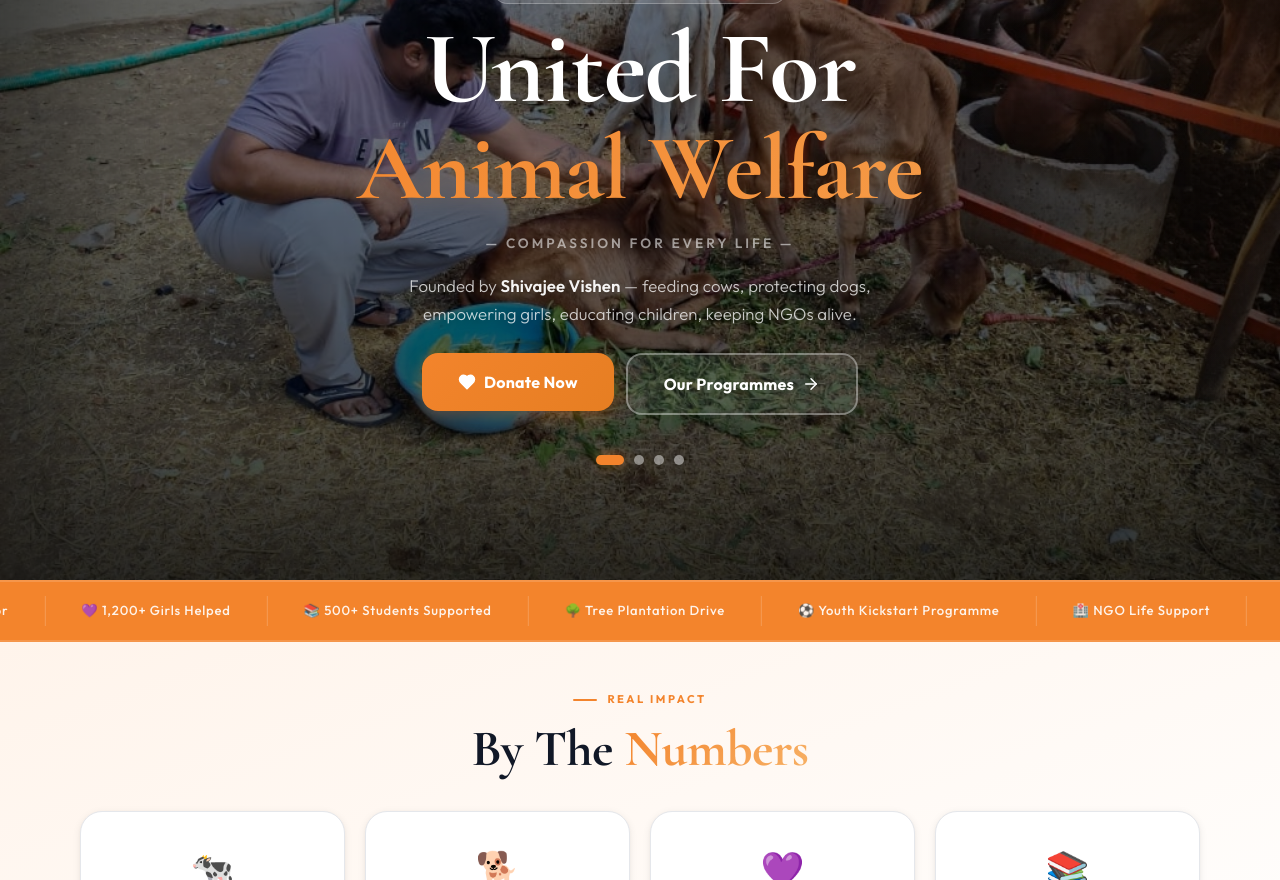
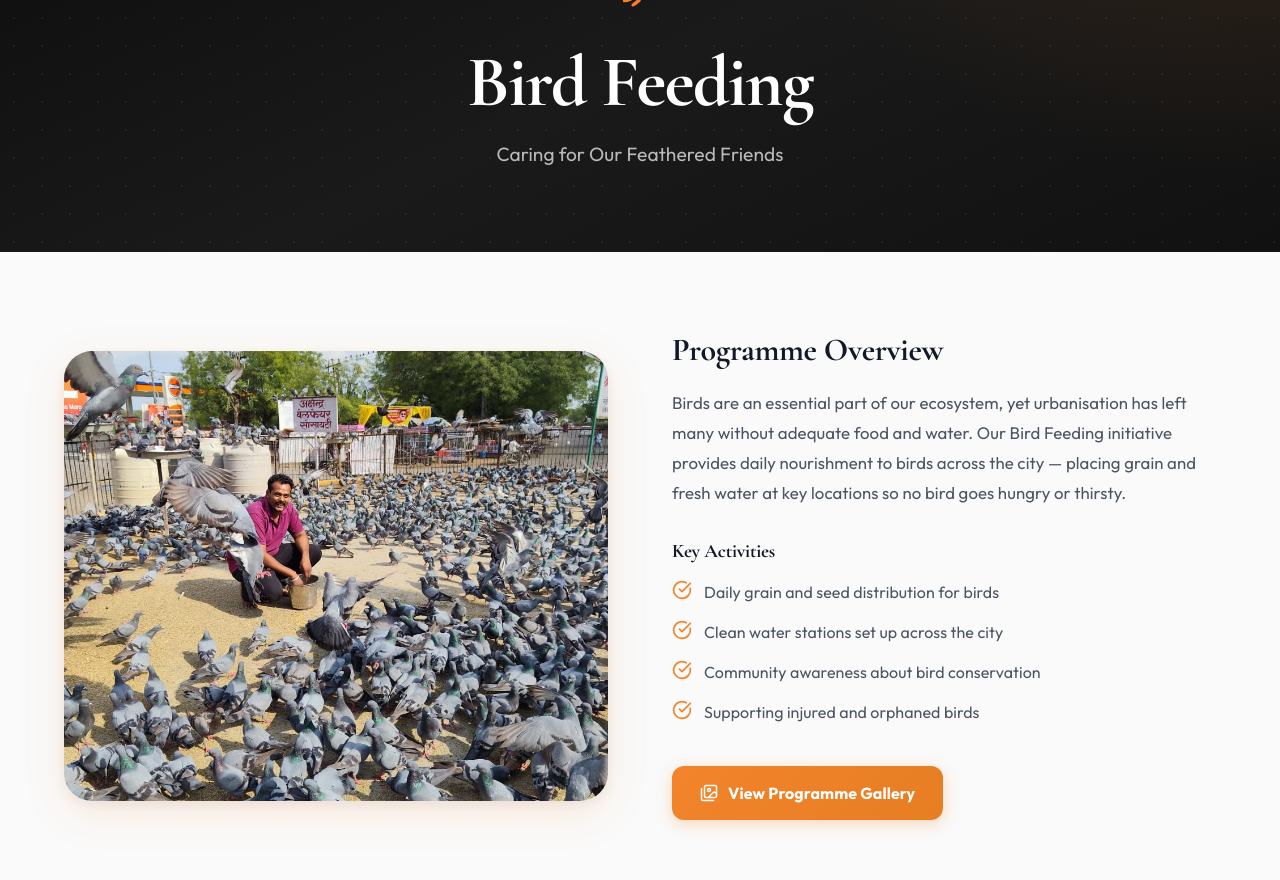
Before and after one commit to VishnuDixit23/UAW, a React (Vite) app: page /ourwork/bird-feeding in a window 1280 px wide. Before the commit this address led to /. Shown: the part 220-1100 px from the top of the page. Built offline with nearby package versions, Linux system fonts and the light colour scheme.

Commit message:
Bird Feeding and reviews hidden

```diff
--- a/src/components/Navbar.jsx
+++ b/src/components/Navbar.jsx
@@ -18,6 +18,7 @@ const WORK = [
   { to:"/ourwork/education", label:"📚 Education" },
   { to:"/ourwork/plantation", label:"🌳 Environment & Plantation" },
   { to:"/ourwork/youth-kickstart", label:"⚽ Youth Kickstart Programme" },
+  { to:"/ourwork/bird-feeding", label:"🐦 Bird Feeding" },
 ];
 
 export default function Navbar() {
--- a/src/pages/About.jsx
+++ b/src/pages/About.jsx
@@ -5,7 +5,7 @@ import Navbar from "../components/Navbar";
 import Footer from "../components/Footer";
 import { Link } from "react-router-dom";
 
-const SECTORS_PRIMARY = ["Animal Welfare 🐾","Children & Education & Literacy","Women's Development & Empowerment",,"Youth Sports Development"];
+const SECTORS_PRIMARY = ["Animal Welfare 🐾","Children & Education & Literacy","Women's Development & Empowerment","Youth Sports Development"];
 const SECTORS_SECONDARY = ["Agriculture & Animal Husbandry","Art & Culture","Biotechnology","Civic Issues","Dalit Upliftment","Differently Abled","Disaster Management","Drinking Water","Aged / Elderly","Environment & Forests","Food Processing","HIV/AIDS","Housing","Human Rights","ICT","Labour & Employment","Land Resources","Legal Awareness & Aid","Micro Finance","MSMEs","Minority Issues","New & Renewable Energy","Nutrition","Panchayati Raj","Prisoner's Issues","Right to Information"];
 
 
@@ -15,7 +15,7 @@ const MILESTONES = [
   { year:"2026", title:"NGO Support Programme", desc:"Launched flagship programme to financially support struggling animal welfare NGOs." },
   { year:"2026", title:"India Head Appointed",  desc:"Abhishek Soni takes charge to scale pan-India operations." },
   { year:"2026", title:"Fundraising Head Appointed",  desc:"Hardik Visaria will take the lead of all Fundraising activities." },
-  { year:"2026", title:"Impact So Far",  desc:"Cow fed (7,000+), dog cared for (5,000+), girls hygiene (1,200+), education (500+)." },
+  { year:"2026", title:"Impact So Far",  desc:"Cow fed (7,000+), dogs cared for (5,000+), girls hygiene (1,200+), education (500+)." },
 ];
 
 const fade = (delay=0, dir='up') => ({
--- a/src/pages/Gallery.jsx
+++ b/src/pages/Gallery.jsx
@@ -91,6 +91,18 @@ const GALLERY_CATEGORIES = [
     coverImage: "/gallery/plantation/plt1.jpeg",
     images: [
       { src: "/gallery/plantation/plt1.jpeg", caption: "“Today we planted a sapling, tomorrow it will grow into hope. Small actions today create a greener, healthier future for all.” 🌱🌍💚" }
+    ],
+  },
+  {
+    id: "bird-feeding",
+    title: "Bird Feeding",
+    description: "Providing food and water to birds across the city — ensuring our feathered friends never go hungry or thirsty.",
+    icon: "🐦",
+    date: "Active",
+    coverImage: "/gallery/bird-feeding/bir1.jpeg",
+    images: [
+      { src: "/gallery/bird-feeding/bir1.jpeg", caption: "“Feeding hope, one grain at a time.”" },
+      { src: "/gallery/bird-feeding/bir2.jpeg", caption: "“Be the reason a life feels safe today. Feed, care, protect.”" }
     ],
   },
 ];
--- a/src/pages/Home.jsx
+++ b/src/pages/Home.jsx
@@ -24,6 +24,7 @@ const PROGRAMMES = [
   { id:"education", title:"Education",                 desc:"Providing books, stationery and geometric boxes to underprivileged students so no child is denied the right to learn.",                             icon:"📚", img:"/programmes/education.jpeg",   stat:"500+",   statLabel:"Students Helped" },
   { id:"plantation", title:"Environment & Plantation",  desc:"Plantation drives to combat climate change, deforestation and pollution — building greener, healthier communities across Rajasthan.",               icon:"🌳", img:"/programmes/environment-new.jpg", stat:"57+",  statLabel:"Trees Planted" },
   { id:"youth-kickstart", title:"Youth Kickstart Programme",  desc:"Running for 4–5 years, we support talented youth from financially challenged backgrounds — providing sports training, education, accommodation and nutrition. Proud sponsors of Jaipur City Football Club.", icon:"⚽", img:"/programmes/youth.jpeg", stat:"4–5 Yrs", statLabel:"Running Strong" },
+  { id:"bird-feeding", title:"Bird Feeding",  desc:"Providing food and water to birds across the city — ensuring our feathered friends never go hungry or thirsty.", icon:"🐦", img:"/gallery/bird-feeding/bir1.jpeg", stat:"Daily", statLabel:"Feeding Drives" },
 ];
 
 const STATS = [
@@ -395,7 +396,8 @@ export default function Home() {
         </div>
       </section>
 
-      {/* ═══════════ TESTIMONIALS ═══════════ */}
+      {/* ═══════════ TESTIMONIALS (hidden for now — uncomment to re-enable) ═══════════ */}
+      {/*
       <section style={{ padding:"96px 0", background:"white" }}>
         <div className="section-container">
           <div style={{ textAlign:"center", marginBottom:56 }}>
@@ -425,6 +427,7 @@ export default function Home() {
           </motion.div>
         </div>
       </section>
+      */}
 
       {/* ═══════════ CTA ═══════════ */}
       <section style={{ padding:"96px 0", background:"var(--c-cream)" }}>
--- a/src/pages/ProgrammeDetail.jsx
+++ b/src/pages/ProgrammeDetail.jsx
@@ -83,6 +83,19 @@ const PROGRAMME_DATA = {
       "Nutrition plans and fitness programs",
       "Sports equipment and gear provided"
     ]
+  },
+  "bird-feeding": {
+    title: "Bird Feeding",
+    tagline: "Caring for Our Feathered Friends",
+    icon: "🐦",
+    heroImg: "/gallery/bird-feeding/bir1.jpeg",
+    description: "Birds are an essential part of our ecosystem, yet urbanisation has left many without adequate food and water. Our Bird Feeding initiative provides daily nourishment to birds across the city — placing grain and fresh water at key locations so no bird goes hungry or thirsty.",
+    points: [
+      "Daily grain and seed distribution for birds",
+      "Clean water stations set up across the city",
+      "Community awareness about bird conservation",
+      "Supporting injured and orphaned birds"
+    ]
   }
 };
 
```
Also changed, not shown: public/gallery/bird-feeding/bir1.jpeg (added), public/gallery/bird-feeding/bir2.jpeg (added).
